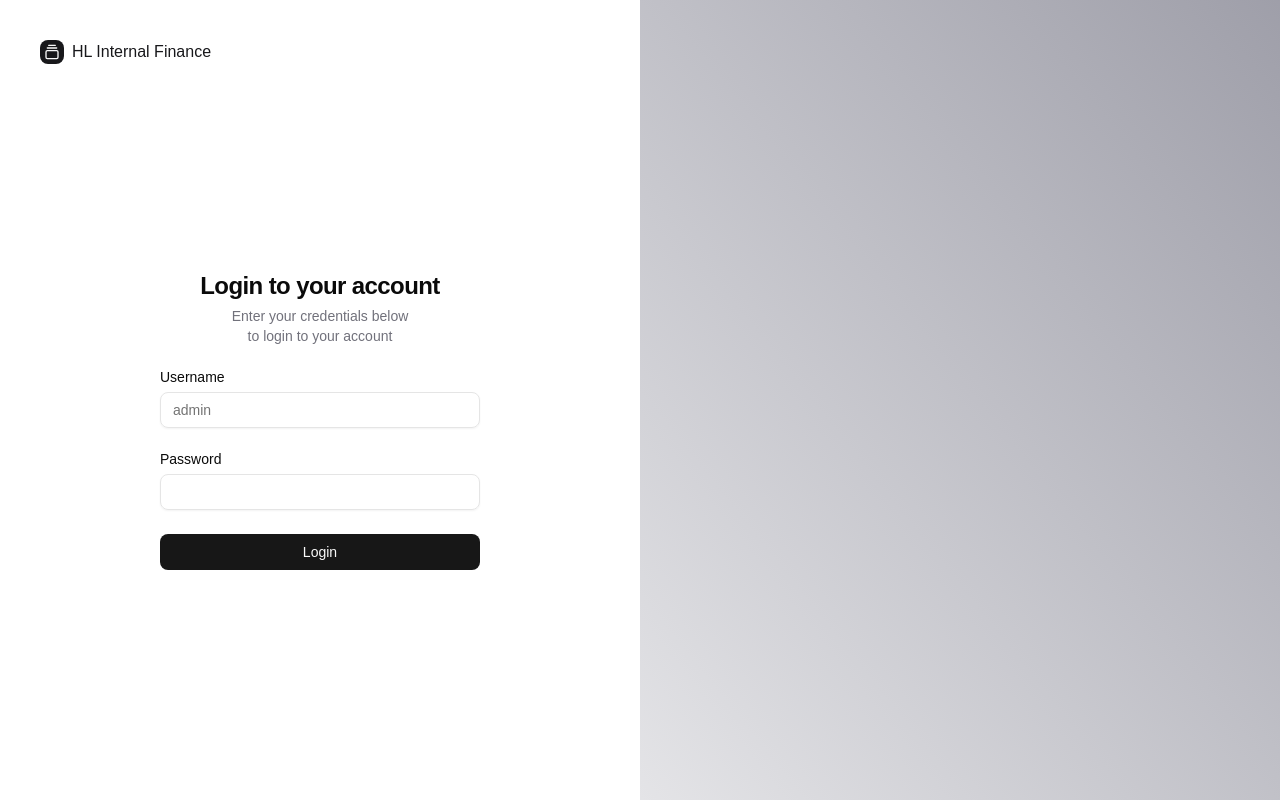
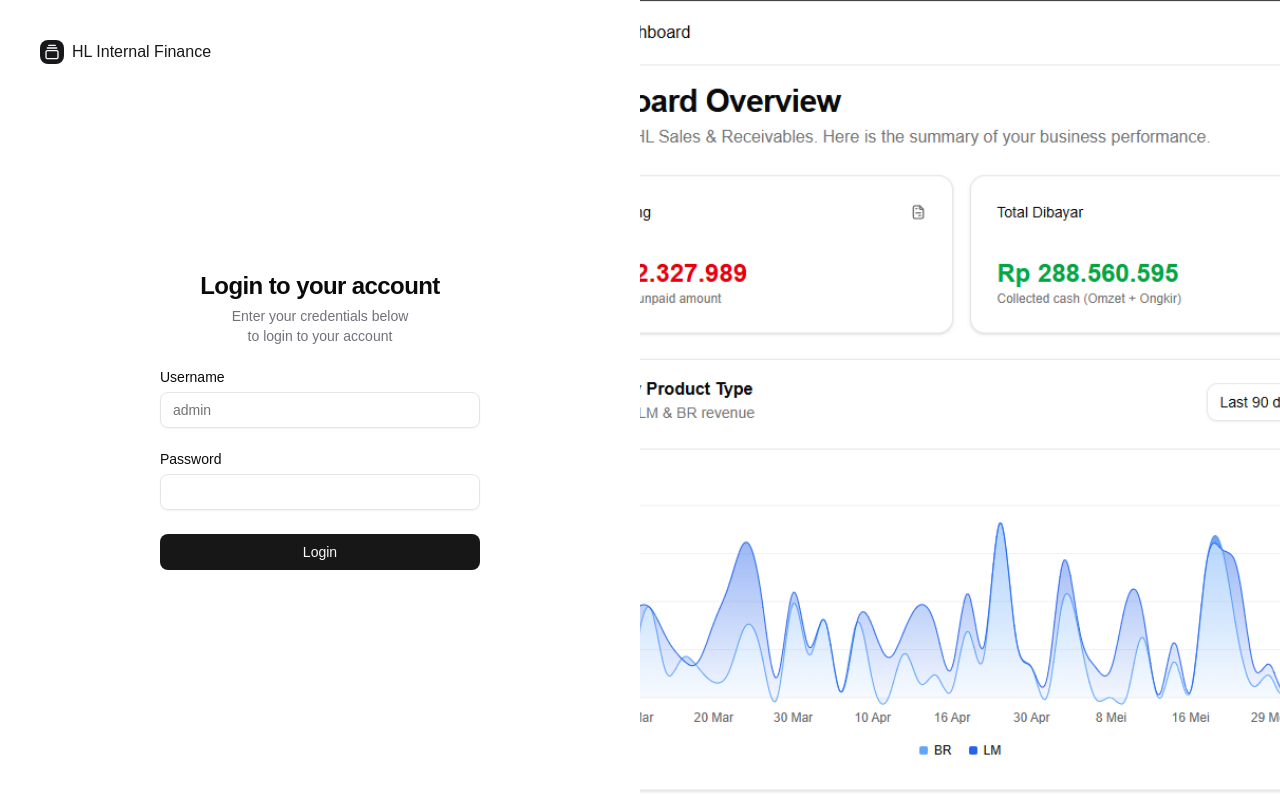
Before and after one commit to Sanjaee/HL-Internal-Finance, a Next.js app: page /auth/login in a window 1280 px wide. Built offline with nearby package versions, Linux system fonts and the light colour scheme.

Commit message:
feat: implement NextAuth authentication flow with middleware protection, login page, and global providers

```diff
--- a/src/app/auth/login/page.tsx
+++ b/src/app/auth/login/page.tsx
@@ -1,4 +1,5 @@
 import { GalleryVerticalEnd } from "lucide-react"
+import Image from "next/image"
 
 import { LoginForm } from "@/components/login-form"
 
@@ -20,8 +21,14 @@ export default function LoginPage() {
           </div>
         </div>
       </div>
-      <div className="relative hidden bg-zinc-100 lg:block dark:bg-zinc-800">
-        <div className="absolute inset-0 h-full w-full object-cover dark:brightness-[0.2] dark:grayscale bg-gradient-to-tr from-zinc-200 to-zinc-400 dark:from-zinc-800 dark:to-zinc-900" />
+      <div className="relative hidden lg:block h-full overflow-hidden">
+        <Image
+          src="/banner.png"
+          alt="HL Internal Finance"
+          fill
+          priority
+          className="object-cover"
+        />
       </div>
     </div>
   )
--- a/src/app/providers.tsx
+++ b/src/app/providers.tsx
@@ -8,7 +8,7 @@ import { ThemeProvider } from "next-themes";
 export function Providers({ children }: { children: React.ReactNode }) {
   return (
     <SessionProvider>
-      <ThemeProvider attribute="class" defaultTheme="system" enableSystem disableTransitionOnChange>
+      <ThemeProvider attribute="class" defaultTheme="light" enableSystem disableTransitionOnChange>
         <TooltipProvider>
           {children}
         </TooltipProvider>
--- a/src/middleware.ts
+++ b/src/middleware.ts
@@ -36,5 +36,7 @@ export default withAuth(
 );
 
 export const config = {
-  matcher: ["/((?!api|_next/static|_next/image|favicon.ico).*)"],
+  matcher: [
+    "/((?!api|_next/static|_next/image|favicon.ico|.*\\.png|.*\\.jpg|.*\\.jpeg|.*\\.gif|.*\\.svg|.*\\.webp|.*\\.ico|.*\\.woff|.*\\.woff2).*)",
+  ],
 };
```
Also changed, not shown: public/banner.png (added).
